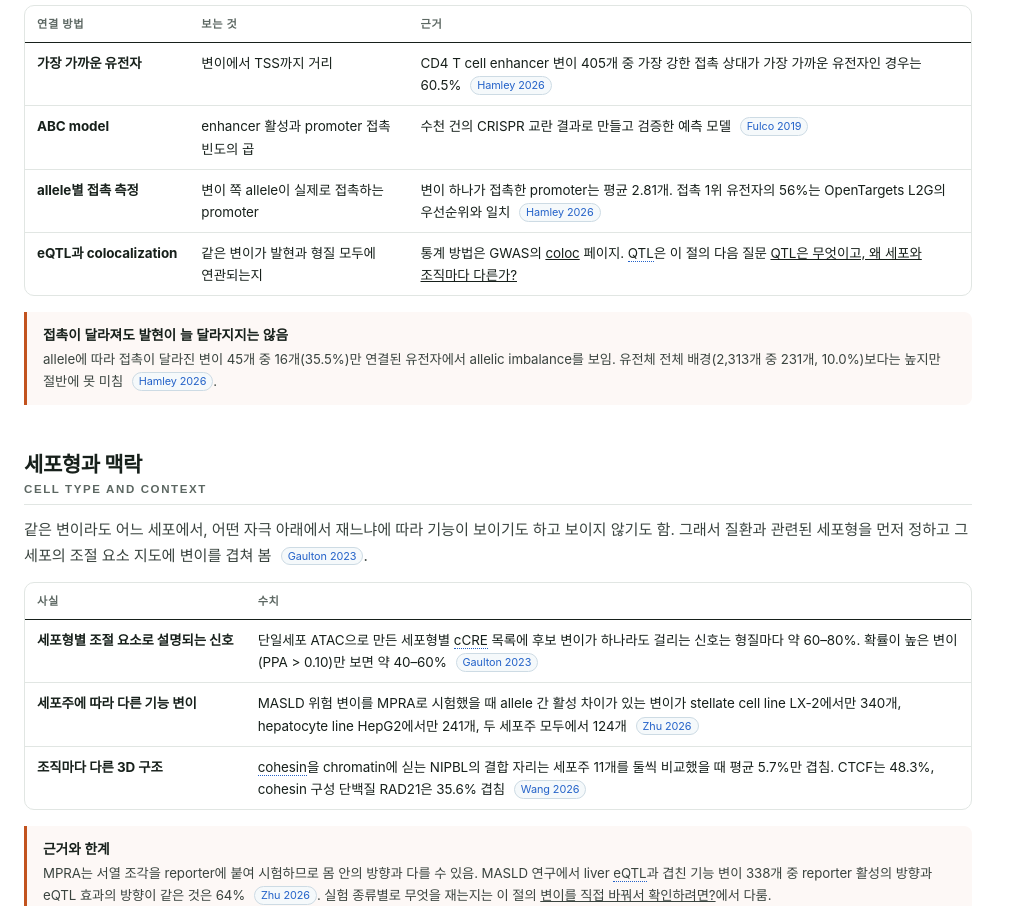
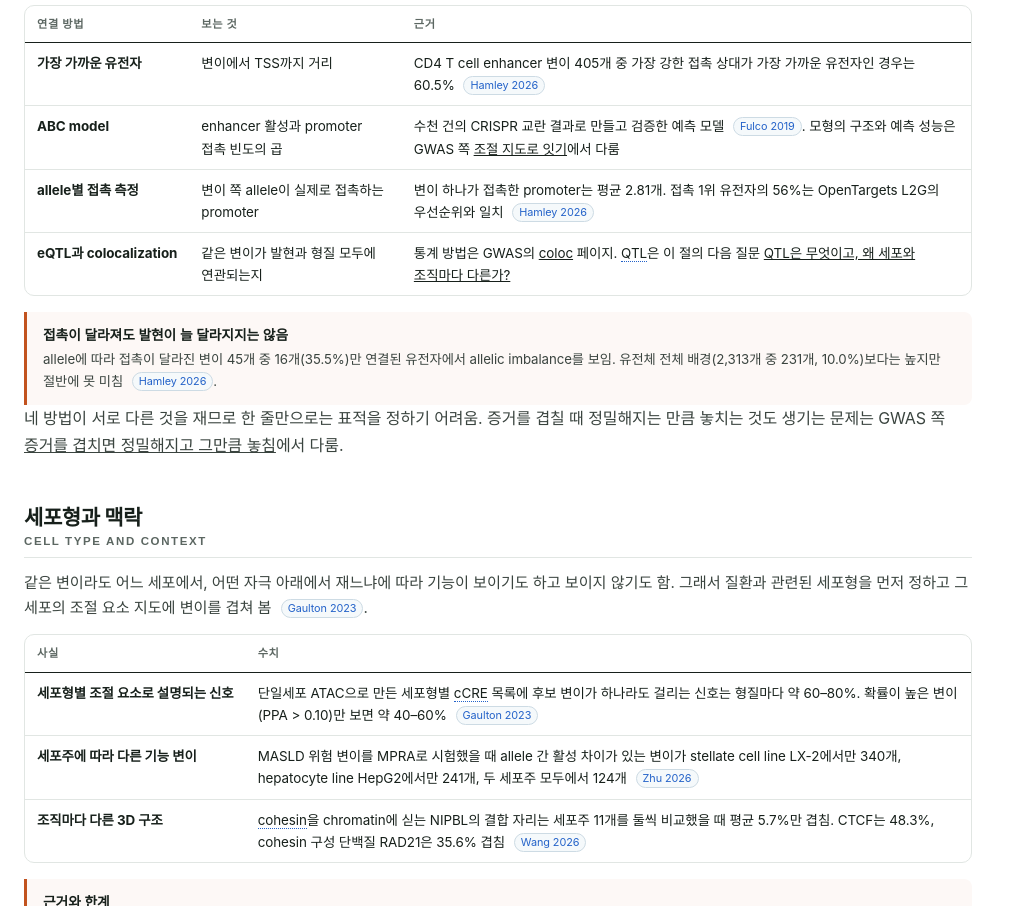
Before and after one commit to kkonoo/lab-wiki, a plain HTML site: page disease/genetics/05-function/regulation.html in a window 1280 px wide. Shown: the part 2877-3783 px from the top of the page, without its empty margins (0-1011 px from the left). Drawn offline with Linux system fonts and the light colour scheme; a web font is replaced by a local one.

Commit message:
교재 regulation §target: GWAS variant-to-gene 쪽으로 본문 링크 둘
자리가 다른 두 질문이라 앵커를 나눠 걸었다.
표의 ABC model 행은 `#regulatory`로 간다 — 교재는 "활성 × 접촉" 한 줄만
쓰고 모형의 구조와 성능은 그 쪽이 설명한다.
§target 끝 callout 뒤는 `#combine`으로 간다 — 교재 절은 연결 방법 넷을
나란히 놓고 "접촉이 달라져도 발현이 늘 달라지지는 않는다"로 끝나므로,
네 줄을 어떻게 쓸지가 비어 있다. 그 다음 질문을 받는 자리다.

색인은 다시 돌렸고 본문에 문장이 하나 늘었는데도 결과가 배포본과 같다
— 색인이 h2와 meta description만 잡기 때문이다.
배포 저장소에서 상대 링크 2,310개를 전수로 확인해 깨진 것 0이다.

Co-Authored-By: Claude Opus 5 <noreply@anthropic.com>

```diff
--- a/disease/genetics/05-function/regulation.html
+++ b/disease/genetics/05-function/regulation.html
@@ -163,7 +163,7 @@
             <thead><tr><th>연결 방법</th><th>보는 것</th><th>근거</th></tr></thead>
             <tbody>
               <tr><th>가장 가까운 유전자</th><td>변이에서 TSS까지 거리</td><td>CD4 T cell enhancer 변이 405개 중 가장 강한 접촉 상대가 가장 가까운 유전자인 경우는 <!--GEN:NEAR_PCT-->60.5%<!--/GEN:NEAR_PCT--> <a class="src" href="https://doi.org/10.1038/s41588-026-02776-8" target="_blank" rel="noopener">Hamley 2026</a></td></tr>
-              <tr><th>ABC model</th><td>enhancer 활성과 promoter 접촉 빈도의 곱</td><td>수천 건의 CRISPR 교란 결과로 만들고 검증한 예측 모델 <a class="src" href="https://doi.org/10.1038/s41588-019-0538-0" target="_blank" rel="noopener">Fulco 2019</a></td></tr>
+              <tr><th>ABC model</th><td>enhancer 활성과 promoter 접촉 빈도의 곱</td><td>수천 건의 CRISPR 교란 결과로 만들고 검증한 예측 모델 <a class="src" href="https://doi.org/10.1038/s41588-019-0538-0" target="_blank" rel="noopener">Fulco 2019</a>. 모형의 구조와 예측 성능은 GWAS 쪽 <a href="../../../gwas/03-postgwas/variant-to-gene.html#regulatory">조절 지도로 잇기</a>에서 다룸</td></tr>
               <tr><th>allele별 접촉 측정</th><td>변이 쪽 allele이 실제로 접촉하는 promoter</td><td>변이 하나가 접촉한 promoter는 평균 2.81개. 접촉 1위 유전자의 56%는 OpenTargets L2G의 우선순위와 일치 <a class="src" href="https://doi.org/10.1038/s41588-026-02776-8" target="_blank" rel="noopener">Hamley 2026</a></td></tr>
               <tr><th>eQTL과 colocalization</th><td>같은 변이가 발현과 형질 모두에 연관되는지</td><td>통계 방법은 GWAS의 <a href="../../../gwas/03-postgwas/coloc.html">coloc</a> 페이지. QTL은 이 절의 다음 질문 <a href="./qtl.html">QTL은 무엇이고, 왜 세포와 조직마다 다른가?</a></td></tr>
             </tbody>
@@ -173,6 +173,7 @@
           <h4>접촉이 달라져도 발현이 늘 달라지지는 않음</h4>
           <p>allele에 따라 접촉이 달라진 변이 45개 중 16개(35.5%)만 연결된 유전자에서 allelic imbalance를 보임. 유전체 전체 배경(2,313개 중 231개, 10.0%)보다는 높지만 절반에 못 미침 <a class="src" href="https://doi.org/10.1038/s41588-026-02776-8" target="_blank" rel="noopener">Hamley 2026</a>.</p>
         </div>
+        <p>네 방법이 서로 다른 것을 재므로 한 줄만으로는 표적을 정하기 어려움. 증거를 겹칠 때 정밀해지는 만큼 놓치는 것도 생기는 문제는 GWAS 쪽 <a href="../../../gwas/03-postgwas/variant-to-gene.html#combine">증거를 겹치면 정밀해지고 그만큼 놓침</a>에서 다룸.</p>
 
         <!-- ───────── 5. 세포형과 맥락 ───────── -->
         <h2 id="context">세포형과 맥락<small>Cell type and context</small></h2>
```
